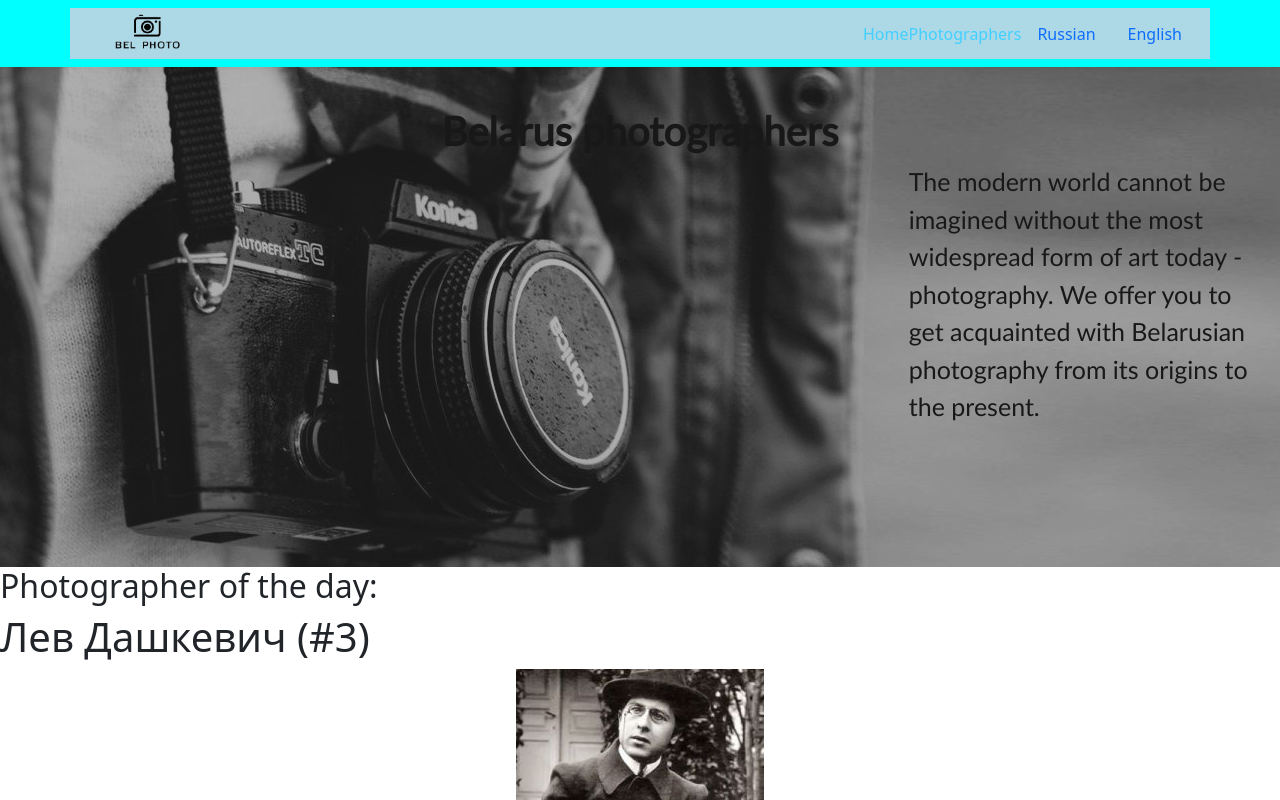
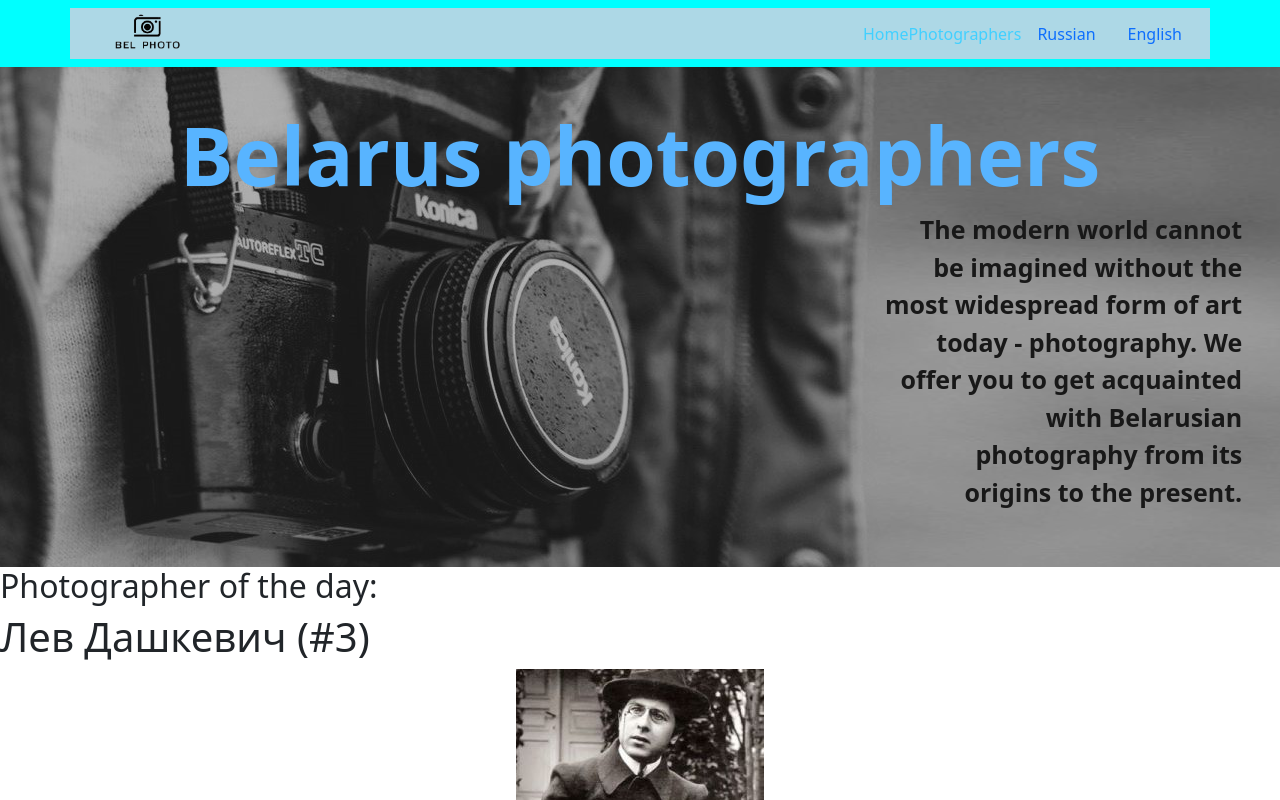
Before and after one commit to Blooife/rpi_laba2, a React (Create React App) app: page / in a window 1280 px wide. Shown: the top 800 px of the page. Built offline with nearby package versions, Linux system fonts and the light colour scheme.

Commit message:
home_page

```diff
--- a/src/Home.css
+++ b/src/Home.css
@@ -20,16 +20,17 @@
 
 .home h1{
     padding-top: 40px;
-    font-family: "LatoRegular";
-    color:black;
+    color:#46acff;
     font-weight: bold;
+    font-size: 5em;
 }
 
-.home p{
+.home>p{
+    margin-right: 50px;
     padding-left: 70%;
-    font-family: "LatoRegular";
     color:black;
     font-size: 25px;
-
+    font-weight: bold;
+    text-align:right;
     width: 98%;
 }
--- a/src/i18n.js
+++ b/src/i18n.js
@@ -59,7 +59,7 @@ i18n
                     ph_of_day: "Фотограф дня",
                     l_more: "Узнать больше",
                     back_to_list:"Вернуться к списку",
-                    home_text: "Современный мир невозможно себе представить без самого, пожалуй, распространённого на сегодняшний день вида искусств – фотографии. Предлагаем познакомиться с белорусской фотографией от истоков до современности.",
+                    home_text: "Современный мир невозможно представить без самого распространённого вида искусств – фотографии. Предлагаем познакомиться с белорусской фотографией от истоков до современности.",
                     devs: "Разработчики",
                     vika: "Виктория Лозюк",
                     ksu: "Ксения Хлебанова",
```
